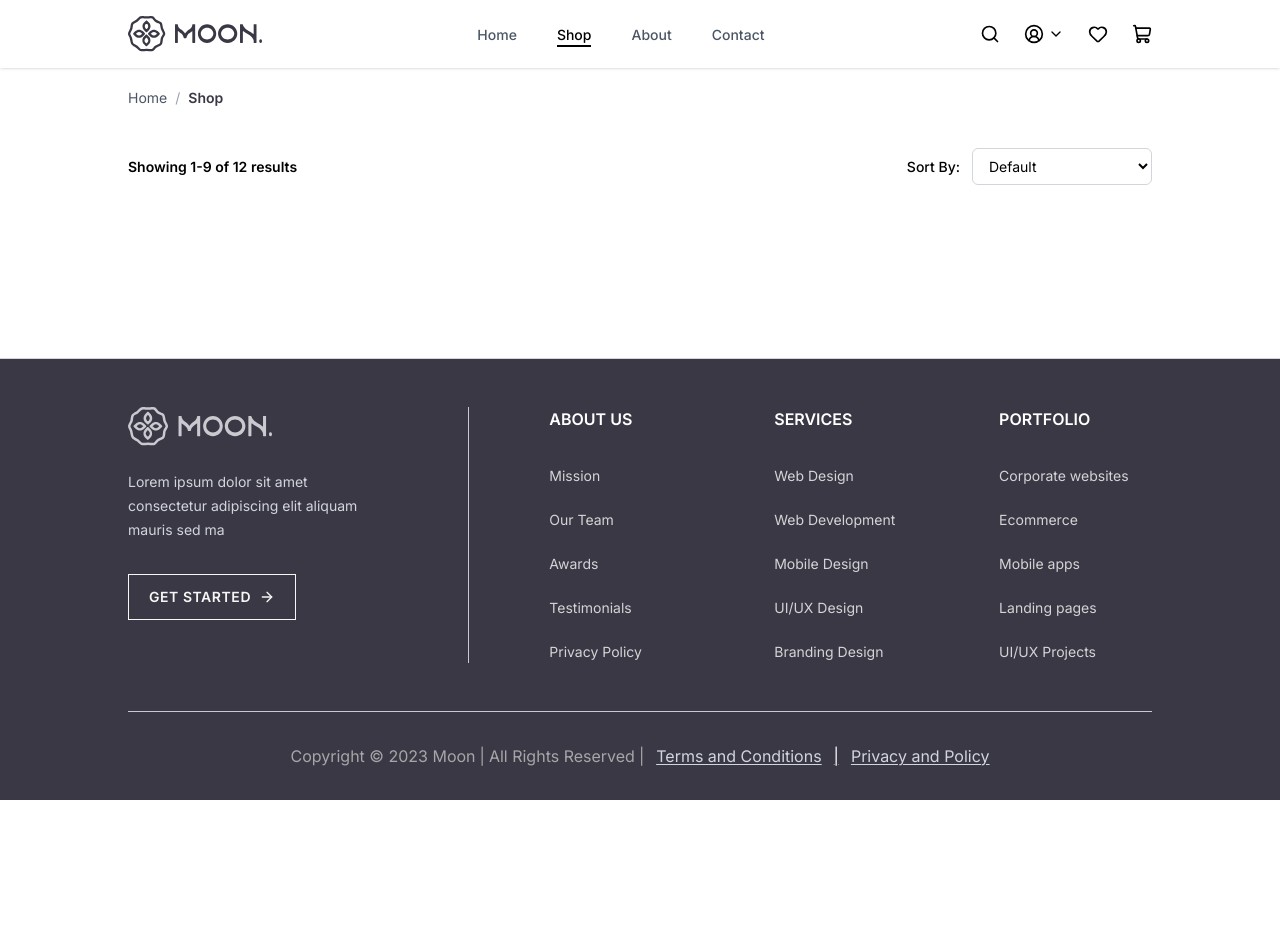
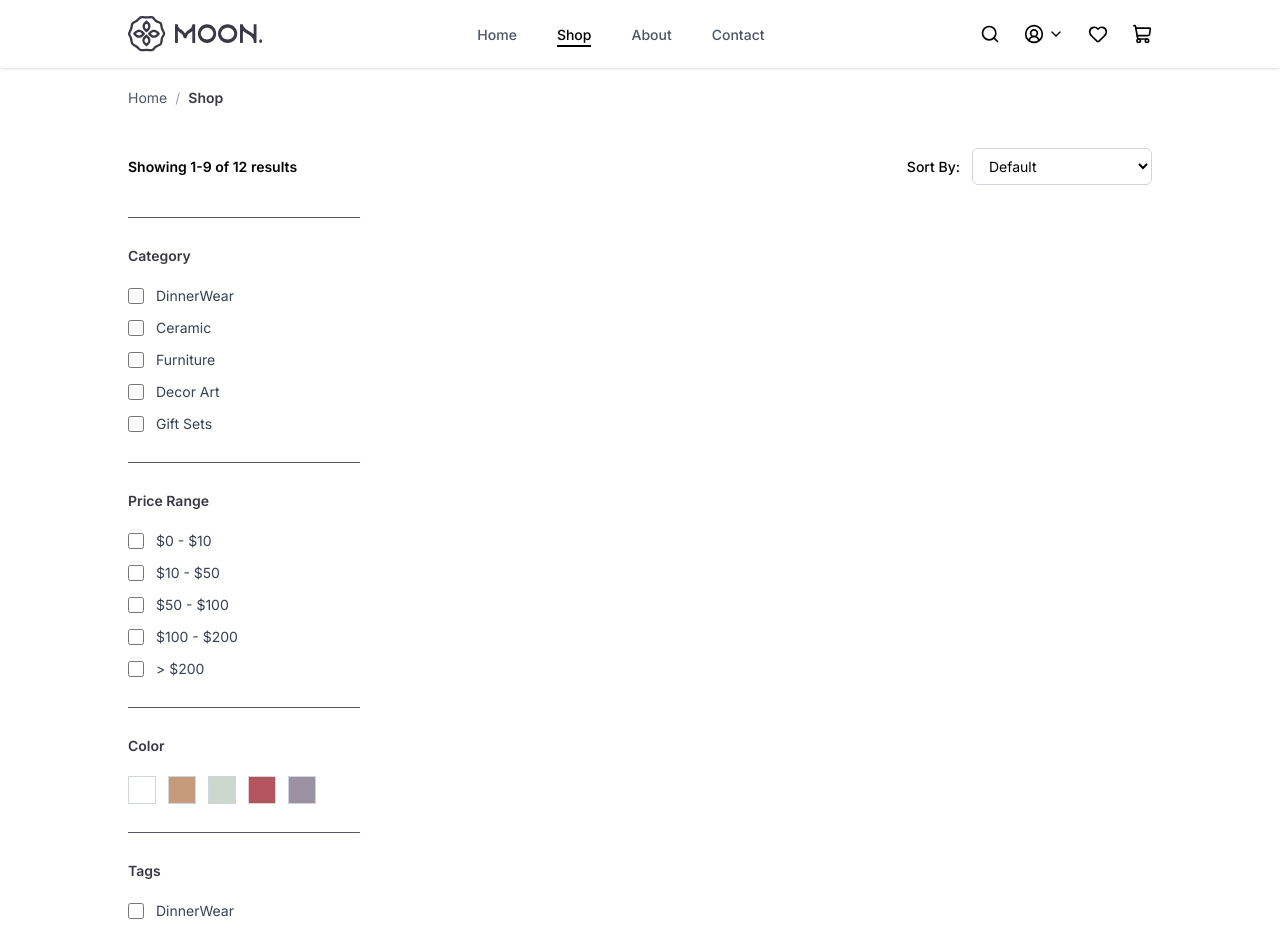
Before and after one commit to adhishrestha/mern-ecommerce-site, a React (Vite) app in the folder frontend/: page /shop in a window 1280 px wide. Shown: the top 933 px of the page. Before the commit the page ends 800 px from the top, so only its background shows below. Built offline with nearby package versions, Linux system fonts and the light colour scheme.

Commit message:
feat(shop): add filter sidebar and mobile filter drawer

```diff
--- /dev/null
+++ b/frontend/src/features/shop/components/mobile/MobileFilterDrawer.jsx
@@ -0,0 +1,48 @@
+import React from 'react';
+import { X } from 'lucide-react';
+
+const MobileFilterDrawer = ({ isOpen, onClose, children }) => {
+  return (
+    <>
+      {/* Backdrop */}
+      <div
+        onClick={onClose}
+        className={`fixed inset-0 z-40 bg-black/50 transition-opacity duration-300 lg:hidden ${
+          isOpen ? 'visible opacity-100' : 'invisible opacity-0'
+        }`}
+        aria-hidden="true"
+      />
+
+      {/* Drawer */}
+      <aside
+        role="dialog"
+        aria-modal="true"
+        aria-labelledby="filter-drawer-title"
+        className={`fixed top-0 left-0 z-50 h-full w-[320px] max-w-[85vw] overflow-y-auto bg-white shadow-xl transition-transform duration-300 lg:hidden ${
+          isOpen ? 'translate-x-0' : '-translate-x-full'
+        }`}
+      >
+        {/* Header */}
+        <div className="flex items-center justify-between border-b border-gray-200 px-6 py-4">
+          <h2 id="filter-drawer-title" className="text-lg font-semibold">
+            Filters
+          </h2>
+
+          <button
+            type="button"
+            onClick={onClose}
+            aria-label="Close filters"
+            className="rounded-md p-2 transition hover:bg-gray-100"
+          >
+            <X size={20} />
+          </button>
+        </div>
+
+        {/* Content */}
+        <div className="px-6 py-6">{children}</div>
+      </aside>
+    </>
+  );
+};
+
+export default MobileFilterDrawer;
--- /dev/null
+++ b/frontend/src/features/shop/components/sidebar/CategoryFilter.jsx
@@ -0,0 +1,30 @@
+import React from 'react';
+import FilterSection from './FilterSection';
+import { categories } from '../../data/filterOptions';
+
+const CategoryFilter = () => {
+  return (
+    <FilterSection title="Category">
+      <fieldset className="space-y-3">
+        <legend className="sr-only">Filter products by category</legend>
+
+        {categories.map((category) => (
+          <label
+            key={category}
+            className="flex cursor-pointer items-center gap-3"
+          >
+            <input
+              type="checkbox"
+              value={category}
+              className="h-4 w-4 rounded-none border-[#3A3845] accent-[#374151]"
+            />
+
+            <span className="text-sm text-[#374151]">{category}</span>
+          </label>
+        ))}
+      </fieldset>
+    </FilterSection>
+  );
+};
+
+export default CategoryFilter;
--- /dev/null
+++ b/frontend/src/features/shop/components/sidebar/ColorFilter.jsx
@@ -0,0 +1,34 @@
+import React from 'react';
+import FilterSection from './FilterSection';
+import { colors } from '../../data/filterOptions';
+
+const ColorFilter = () => {
+  return (
+    <FilterSection title="Color">
+      <fieldset>
+        <legend className="sr-only">Filter products by color</legend>
+
+        <div className="flex flex-wrap gap-3">
+          {colors.map((color) => (
+            <label key={color} className="cursor-pointer">
+              <input
+                type="checkbox"
+                value={color}
+                className="sr-only"
+                aria-label={`Filter by color ${color}`}
+              />
+
+              <span
+                className="block h-7 w-7 rounded-none border border-gray-300 transition-transform hover:scale-110"
+                style={{ backgroundColor: color }}
+                aria-hidden="true"
+              />
+            </label>
+          ))}
+        </div>
+      </fieldset>
+    </FilterSection>
+  );
+};
+
+export default ColorFilter;
--- /dev/null
+++ b/frontend/src/features/shop/components/sidebar/FilterSection.jsx
@@ -0,0 +1,21 @@
+import React from 'react';
+
+const FilterSection = ({ title, children }) => {
+  return (
+    <section
+      aria-labelledby={`${title.toLowerCase().replace(/\s+/g, '-')}-filter`}
+      className="border-t border-[#595667] py-7"
+    >
+      <h2
+        id={`${title.toLowerCase().replace(/\s+/g, '-')}-filter`}
+        className="mb-5 text-sm font-semibold text-[#3A3845]"
+      >
+        {title}
+      </h2>
+
+      {children}
+    </section>
+  );
+};
+
+export default FilterSection;
--- /dev/null
+++ b/frontend/src/features/shop/components/sidebar/FilterSidebar.jsx
@@ -0,0 +1,21 @@
+import React from 'react';
+import CategoryFilter from './CategoryFilter';
+import PriceFilter from './PriceFilter';
+import ColorFilter from './ColorFilter';
+import TagFilter from './TagFilter';
+
+const FilterSidebar = () => {
+  return (
+    <aside aria-label="Product filters" className="w-full lg:w-58 lg:shrink-0">
+      <CategoryFilter />
+
+      <PriceFilter />
+
+      <ColorFilter />
+
+      <TagFilter />
+    </aside>
+  );
+};
+
+export default FilterSidebar;
--- /dev/null
+++ b/frontend/src/features/shop/components/sidebar/PriceFilter.jsx
@@ -0,0 +1,27 @@
+import React from 'react';
+import FilterSection from './FilterSection';
+import { priceRanges } from '../../data/filterOptions';
+
+const PriceFilter = () => {
+  return (
+    <FilterSection title="Price Range">
+      <fieldset className="space-y-3">
+        <legend className="sr-only">Filter products by range</legend>
+
+        {priceRanges.map((range) => (
+          <label key={range} className="flex cursor-pointer items-center gap-3">
+            <input
+              type="checkbox"
+              value={range}
+              className="h-4 w-4 rounded-none border-[#3A3845] accent-[#374151]"
+            />
+
+            <span className="text-sm text-[#374151]">{range}</span>
+          </label>
+        ))}
+      </fieldset>
+    </FilterSection>
+  );
+};
+
+export default PriceFilter;
--- /dev/null
+++ b/frontend/src/features/shop/components/sidebar/TagFilter.jsx
@@ -0,0 +1,27 @@
+import React from 'react';
+import FilterSection from './FilterSection';
+import { tags } from '../../data/filterOptions';
+
+const TagFilter = () => {
+  return (
+    <FilterSection title="Tags">
+      <fieldset className="space-y-3">
+        <legend className="sr-only">Filter products by tags</legend>
+
+        {tags.map((tag) => (
+          <label key={tag} className="flex cursor-pointer items-center gap-3">
+            <input
+              type="checkbox"
+              value={tag}
+              className="h-4 w-4 rounded-none border-[#3A3845] accent-[#374151]"
+            />
+
+            <span className="text-sm text-[#374151]">{tag}</span>
+          </label>
+        ))}
+      </fieldset>
+    </FilterSection>
+  );
+};
+
+export default TagFilter;
--- /dev/null
+++ b/frontend/src/features/shop/data/filterOptions.js
@@ -0,0 +1,25 @@
+export const categories = [
+  'DinnerWear',
+  'Ceramic',
+  'Furniture',
+  'Decor Art',
+  'Gift Sets',
+];
+
+export const priceRanges = [
+  '$0 - $10',
+  '$10 - $50',
+  '$50 - $100',
+  '$100 - $200',
+  '> $200',
+];
+
+export const colors = ['#FFFFFF', '#C69B7B', '#CCD8CE', '#B4555D', '#9B92A1'];
+
+export const tags = [
+  'DinnerWear',
+  'Ceramic',
+  'Furniture',
+  'Decor Art',
+  'Gift Sets',
+];
--- a/frontend/src/pages/Shop.jsx
+++ b/frontend/src/pages/Shop.jsx
@@ -3,18 +3,30 @@ import Container from '../components/ui/Container';
 import Breadcrumb from '../components/navigation/Breadcrumb';
 import ShopToolbar from '../features/shop/components/ShopToolbar';
 import { products } from '../data/productData';
+import FilterSidebar from '../features/shop/components/sidebar/FilterSidebar';
+import MobileFilterDrawer from '../features/shop/components/mobile/MobileFilterDrawer';
 
 const Shop = () => {
   const [currentPage, setCurrentPage] = useState(1);
   const [sortBy, setSortBy] = useState('default');
-  const [isSidebarOpen, setIsSidebarOpen] = useState(false);
+  const [isFilterOpen, setIsFilterOpen] = useState(false);
 
   const productsPerPage = 9;
-  const totalProducts = products.length;
 
-  const startItem = (currentPage - 1) * productsPerPage + 1;
+  const filteredProducts = products; // future filters
 
-  const endItem = Math.min(currentPage * productsPerPage, totalProducts);
+  const sortedProducts = [...filteredProducts];
+
+  const startIndex = (currentPage - 1) * productsPerPage;
+  const endIndex = startIndex + productsPerPage;
+
+  const currentProducts = sortedProducts.slice(startIndex, endIndex);
+
+  const totalProducts = sortedProducts.length;
+  const totalPages = Math.ceil(totalProducts / productsPerPage);
+
+  const startItem = totalProducts ? startIndex + 1 : 0;
+  const endItem = Math.min(endIndex, totalProducts);
   return (
     <Container>
       <Breadcrumb items={[{ label: 'Home', href: '/' }, { label: 'Shop' }]} />
@@ -25,8 +37,23 @@ const Shop = () => {
         totalProducts={products.length}
         sortBy={sortBy}
         onSortChange={(e) => setSortBy(e.target.value)}
-        onFilterClick={() => setIsSidebarOpen(true)}
+        onFilterClick={() => setIsFilterOpen(true)}
       />
+
+      {/* Shop Content */}
+      <div className="flex gap-10">
+        {/* Desktop Sidebar */}
+        <div className="hidden lg:block">
+          <FilterSidebar />
+        </div>
+        {/* Mobile Drawer */}
+        <MobileFilterDrawer
+          isOpen={isFilterOpen}
+          onClose={() => setIsFilterOpen(false)}
+        >
+          <FilterSidebar />
+        </MobileFilterDrawer>
+      </div>
     </Container>
   );
 };
```
